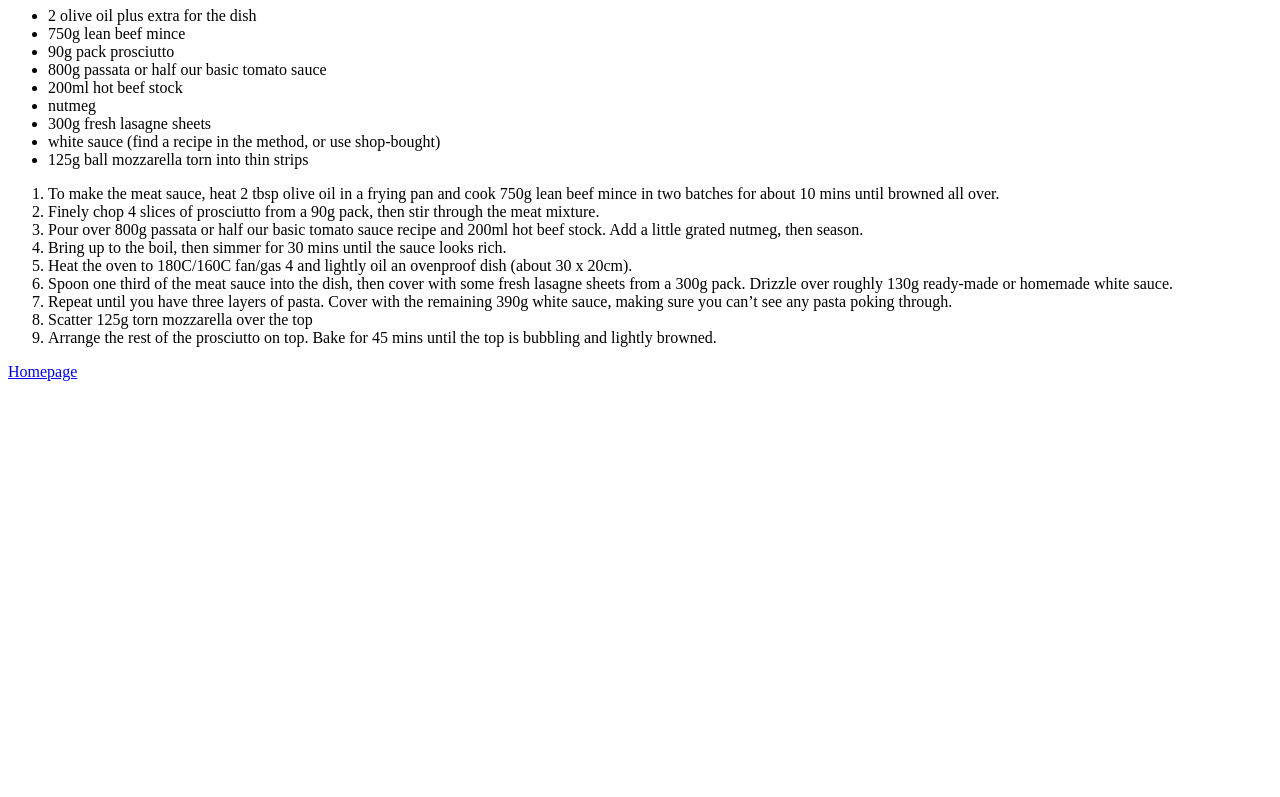
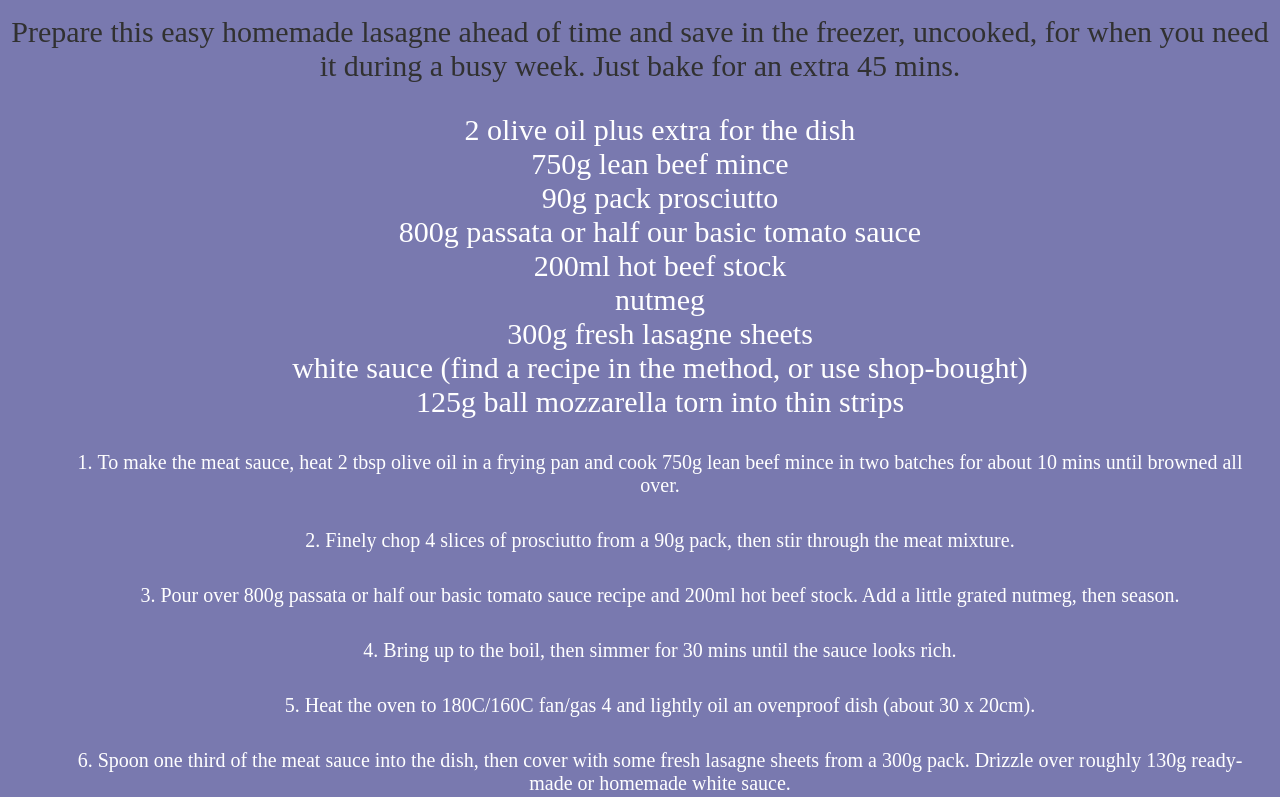
Before and after one commit to Roger-ODonnell/odin-recipes, a plain HTML site: page Recipes/lasagna.html in a window 1280 px wide. Shown: the part 678-1475 px from the top of the page. Before the commit the page ends 1067 px from the top, so only its background shows below. Drawn offline with Linux system fonts and the light colour scheme.

Commit message:
Added background color to page, styled href elements with hover interactivity, increased font sizes for headings and recipes descriptions

```diff
--- a/Recipes/lasagna.html
+++ b/Recipes/lasagna.html
@@ -3,14 +3,15 @@
 <head>
     <meta charset="UTF-8">
     <meta name="viewport" content="width=device-width, initial-scale=1.0">
+    <link rel="stylesheet" href="../style.css">
     <title>Lasagna</title>
 </head>
 <body>
     <h1>Lasagna</h1>
     <img src="../Images/Lasagna-img.webp">
     <h2>Description</h2>
-    <p>Prepare this easy homemade lasagne ahead of time and save in the freezer, uncooked, for when you need it during a busy week.
-        Just bake for an extra 45 mins</p>
+    <p class="recipe-description">Prepare this easy homemade lasagne ahead of time and save in the freezer, uncooked, for when you need it during a busy week.
+        Just bake for an extra 45 mins.</p>
     <ul>
         <li>2 olive oil plus extra for the dish</li>
         <li>750g lean beef mince</li>
@@ -35,6 +36,6 @@
         <li>Arrange the rest of the prosciutto on top. Bake for 45 mins until the top is bubbling and lightly browned.</li>
     </ol>
 
-    <a href="../index.html">Homepage</a>
+    <a class="homepage-return" href="../index.html">Return To Homepage</a>
 </body>
 </html>
--- /dev/null
+++ b/style.css
@@ -0,0 +1,47 @@
+*{
+    text-align: center;
+}
+
+body{
+    background-color: rgb(121, 121, 175);
+    color: white;
+}
+
+h1{
+    color: white;
+    font-size: 40px;
+}
+h2{
+    font-size: 30px;
+}
+
+ul{
+    list-style-type: none;
+}
+
+ol li{
+    font-size: 20px;
+    padding: 1rem;
+    list-style-position: inside;
+}
+
+li {
+    font-size: 30px;
+}
+a {
+    color: white;
+    text-decoration: none;
+}
+a:hover{
+    color: rgb(238, 207, 67);
+}
+
+.recipe-description{
+    font-size: 30px;
+    color: rgb(49, 49, 49);
+}
+
+.homepage-return{
+    font-size: 30px;
+    padding: 1rem 1rem;
+}
```
Also changed, not shown: index.html (+2 -1 lines).
